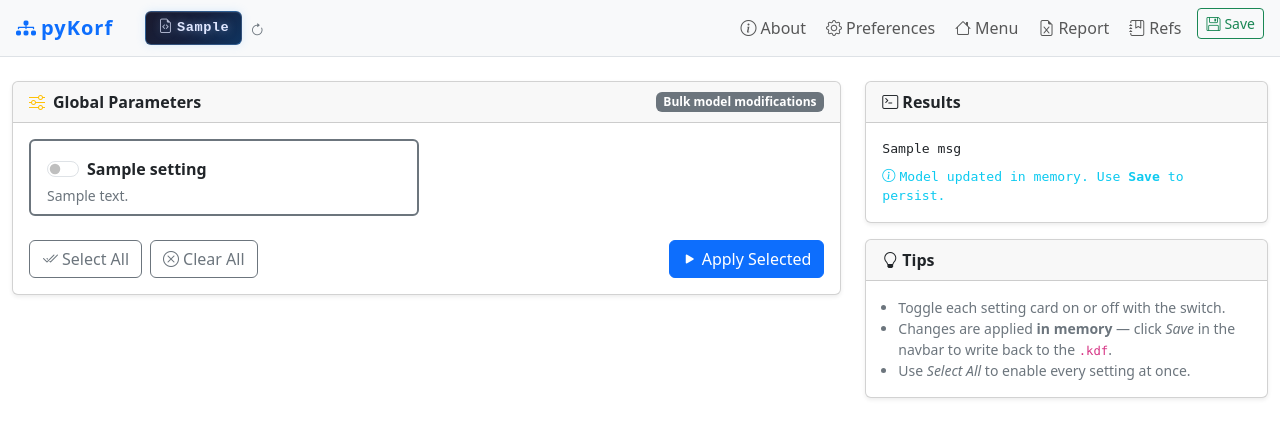
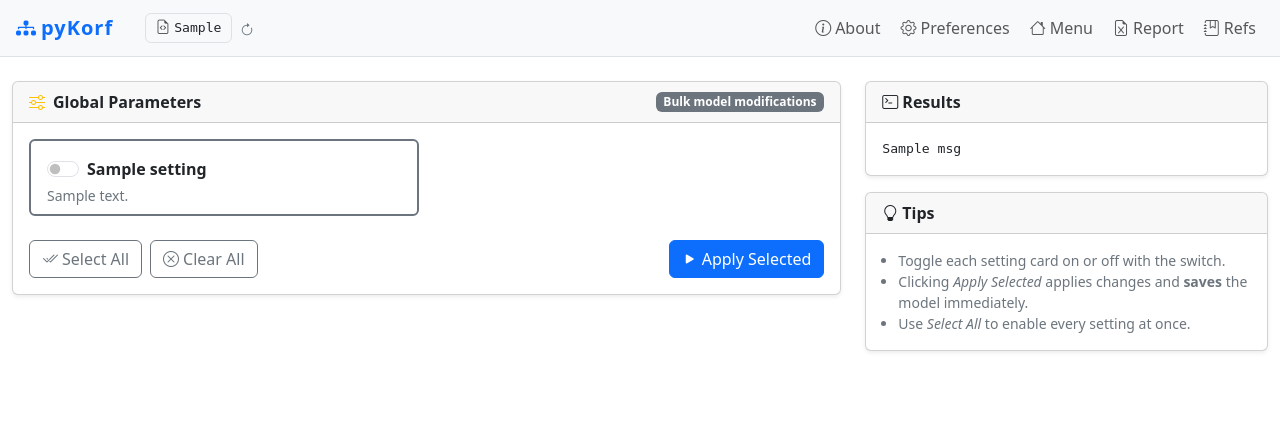
Before and after one commit to Unmask06/pyKorf, a Flask app: template pykorf/use_case/web/templates/global_parameters.html in a window 1280 px wide. Shown: the top 438 px of the page. Run offline with Flask 3, Linux system fonts and the light colour scheme; the template is opened without the code that fills it: most values are stand-ins (such as "Sample title", 1, 10 or a date in 2020); parts of the project's set-up code (start-up, migrations or seed data) failed here and were passed over; some libraries are stand-ins or nearby versions.

Commit message:
feat: add Pump Shut-Off Margin parameter and auto-save functionality for model operations

```diff
--- a/pykorf/elements/pump.py
+++ b/pykorf/elements/pump.py
@@ -55,7 +55,7 @@ class Pump(BaseElement):
     NPSHVV = "NPSHVV"  # [npshvv_bool]
     NPSHVT = "NPSHVT"  # ["npshvt_type"]
     PZPRES = "PZPRES"  # [pz_dp, pz_suc, pz_dis, unit]
-    PZRAT = "PZRAT"  # ["pzrat_type", margin, pzrat3]
+    PZRAT = "PZRAT"  # ["dp Method", dPshutoff/dpCalc, dp margin]
     PZVES = "PZVES"  # [vessel_pres, unit, vessel_level, unit]
 
     ALL = (
--- a/pykorf/use_case/web/routes/bulk_copy.py
+++ b/pykorf/use_case/web/routes/bulk_copy.py
@@ -46,6 +46,8 @@ def bulk_copy():
                 updated_pipes = copy_fluids(model, ref_pipe, target_list, exclude)
                 updated_count = len(updated_pipes)
                 result = "success"
+                model.io.save()
+                _sess.reload()
             except Exception as exc:
                 error = f"Error: {exc}"
 
--- a/pykorf/use_case/web/templates/base.html
+++ b/pykorf/use_case/web/templates/base.html
@@ -14,17 +14,14 @@
     body { min-height: 100vh; }
     .navbar-brand { font-weight: 700; letter-spacing: .05em; }
     .kdf-badge {
-      font-family: 'Courier New', monospace;
-      font-size: .85rem;
-      font-weight: 600;
-      letter-spacing: .04em;
-      background: linear-gradient(135deg, #1a1a2e 0%, #16213e 50%, #0f3460 100%);
-      color: #e0e7ff !important;
-      border: 1px solid rgba(99,179,255,.35);
+      font-family: monospace;
+      font-size: .82rem;
+      font-weight: 500;
+      color: var(--bs-body-color);
+      background: var(--bs-tertiary-bg);
+      border: 1px solid var(--bs-border-color);
       border-radius: 6px;
-      padding: .3rem .75rem;
-      box-shadow: 0 0 10px rgba(99,179,255,.2), inset 0 1px 0 rgba(255,255,255,.07);
-      text-shadow: 0 0 8px rgba(147,197,253,.6);
+      padding: .2rem .6rem;
     }
     .result-line-success { color: var(--bs-success); }
     .result-line-error   { color: var(--bs-danger); }
@@ -125,13 +122,6 @@
       <li class="nav-item"><a class="nav-link" href="/model"><i class="bi bi-house me-1"></i>Menu</a></li>
       <li class="nav-item"><a class="nav-link" href="/model/report"><i class="bi bi-file-earmark-excel me-1"></i>Report</a></li>
       <li class="nav-item"><a class="nav-link" href="/model/references"><i class="bi bi-journal-bookmark me-1"></i>Refs</a></li>
-      <li class="nav-item">
-        <form method="post" action="/model/save" class="d-inline">
-          <button type="submit" class="btn btn-sm btn-outline-success ms-1">
-            <i class="bi bi-floppy me-1"></i>Save
-          </button>
-        </form>
-      </li>
       {% endif %}
     </ul>
   </div>
--- a/pykorf/use_case/web/templates/global_parameters.html
+++ b/pykorf/use_case/web/templates/global_parameters.html
@@ -105,11 +130,6 @@
             {{ msg }}
           </div>
         {% endfor %}
-        {% if not result.errors and result.lines %}
-        <div class="text-info mt-2">
-          <i class="bi bi-info-circle me-1"></i>Model updated in memory. Use <strong>Save</strong> to persist.
-        </div>
-        {% endif %}
       </div>
     </div>
     {% endif %}
@@ -119,7 +139,7 @@
       <div class="card-body small text-secondary">
         <ul class="mb-0 ps-3">
           <li>Toggle each setting card on or off with the switch.</li>
-          <li>Changes are applied <strong>in memory</strong> — click <em>Save</em> in the navbar to write back to the <code>.kdf</code>.</li>
+          <li>Clicking <em>Apply Selected</em> applies changes and <strong>saves</strong> the model immediately.</li>
           <li>Use <em>Select All</em> to enable every setting at once.</li>
         </ul>
       </div>
@@ -156,17 +176,21 @@
     });
   });
 
-  // Live dP margin % display
-  var dpInput  = document.getElementById('dp_margin');
-  var dpPctSpan = document.getElementById('dp-margin-pct');
-  if (dpInput && dpPctSpan) {
-    dpInput.addEventListener('input', function() {
-      var v = parseFloat(this.value);
-      if (!isNaN(v) && v >= 1) {
-        dpPctSpan.textContent = ((v - 1) * 100).toFixed(0) + '% margin';
-      }
-    });
+  // Live margin % display
+  function bindMarginPct(inputId, spanId) {
+    var inp = document.getElementById(inputId);
+    var span = document.getElementById(spanId);
+    if (inp && span) {
+      inp.addEventListener('input', function() {
+        var v = parseFloat(this.value);
+        if (!isNaN(v) && v >= 1) {
+          span.textContent = ((v - 1) * 100).toFixed(0) + '% margin';
+        }
+      });
+    }
   }
+  bindMarginPct('dp_margin', 'dp-margin-pct');
+  bindMarginPct('shutoff_margin', 'shutoff-margin-pct');
 
   // Loading spinner on submit
   document.getElementById('settings-form').addEventListener('submit', function() {
--- a/pyproject.toml
+++ b/pyproject.toml
@@ -4,7 +4,7 @@ build-backend = "setuptools.build_meta"
 
 [project]
 name = "pykorf"
-version = "0.6.0"
+version = "0.6.1"
 description = "Enterprise Python toolkit for reading, editing and writing KORF hydraulic model files (.kdf)"
 readme = "README.md"
 license = { text = "MIT" }
```
Also changed, not shown: other parts of pykorf/use_case/web/templates/global_parameters.html (+26 -1 lines), pykorf/use_case/global_parameters.py (+61 -4 lines), pykorf/use_case/web/routes/data.py (+26 -7 lines), pykorf/use_case/web/routes/settings.py (+22 -2 lines), pykorf/use_case/web/templates/apply_data.html (+3 -6 lines), pykorf/use_case/web/templates/main_menu.html (+0 -8 lines), CHANGELOG.md, 1 other file.
